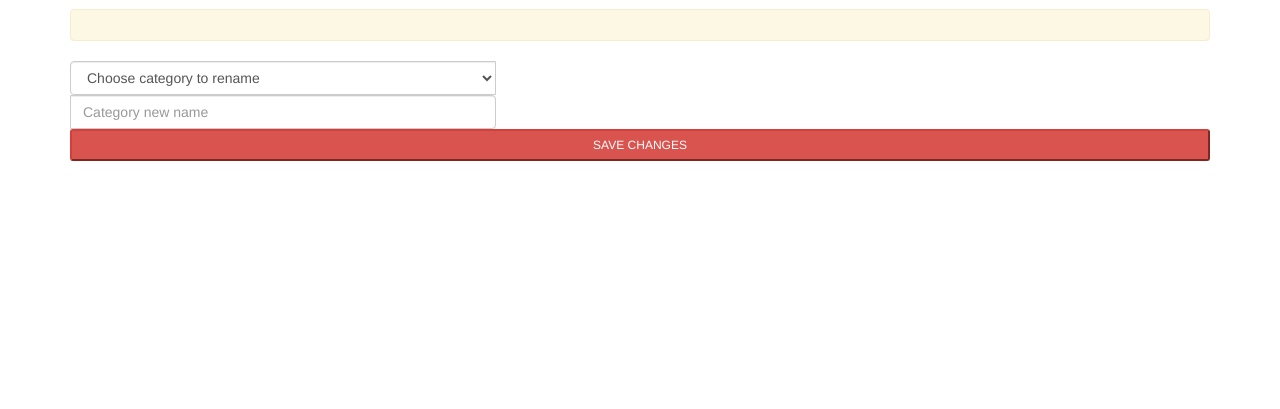
After one commit to denyszamiatin/ma_shop, a Python web app: template templates/edit_category.html in a window 1280 px wide. The commit adds this page. Shown: the part 333-742 px from the top of the page. Run offline with Jinja, Linux system fonts and the light colour scheme; the template is opened without the code that fills it, so the values that code supplies are empty; some libraries are stand-ins or nearby versions.

Commit message:
Category edit

```diff
--- /dev/null
+++ b/templates/edit_category.html
@@ -0,0 +1,21 @@
+{% extends "index_admin.html" %}
+{% block title %}Delete category{% endblock %}
+{% block content %}
+<div class="container ">
+<p class="alert alert-warning">{{ message }}</p>
+<form action="" method="post">
+<div class="input-group my-3">
+    <select class="form-control" name="category" required>
+        <option value="" disabled selected>Choose category to rename</option>
+        {% for category in all_categories %}
+        <option value="{{category[0]}}">{{category[1]}}</option>
+        {% endfor %}
+    </select>
+
+    <input type="text" class="form-control" id="category_input" name="new_name" value="" placeholder="Category new name" required>
+
+</div>
+<input type="submit" value="SAVE CHANGES" class="btn-sm btn-danger btn-block">
+</form>
+</div>
+{% endblock %}
--- a/templates/index_admin.html
+++ b/templates/index_admin.html
@@ -23,7 +23,7 @@
               <a class="nav-link dropdown-toggle" data-toggle="dropdown" href="#" role="button" aria-haspopup="true" aria-expanded="false">Category</a>
               <div class="dropdown-menu">
                 <a class="dropdown-item" href="/admin/add_category">Add</a>
-                <a class="dropdown-item" href="#">Edit</a>
+                <a class="dropdown-item" href="/admin/edit_category">Edit</a>
                 <a class="dropdown-item" href="/admin/delete_category">Delete</a>
               </div>
           </li>
@@ -41,6 +41,11 @@
 </nav>
 {% endblock %}
 {% block content %}
+    <div class="container">
+        {% for message in get_flashed_messages() %}
+      <p class="alert alert-success">{{ message }}</p>
+    {% endfor %}
+    </div>
     <div class="img-container">
         <img src="https://djfgy1h8qi1y7.cloudfront.net/fit-in/1920x760/2058885d63644432ad0a80ef5045ab98.jpg"
              width=100% alt="Mates" class="center">
```
Also changed, not shown: app.py (+20 -0 lines).
